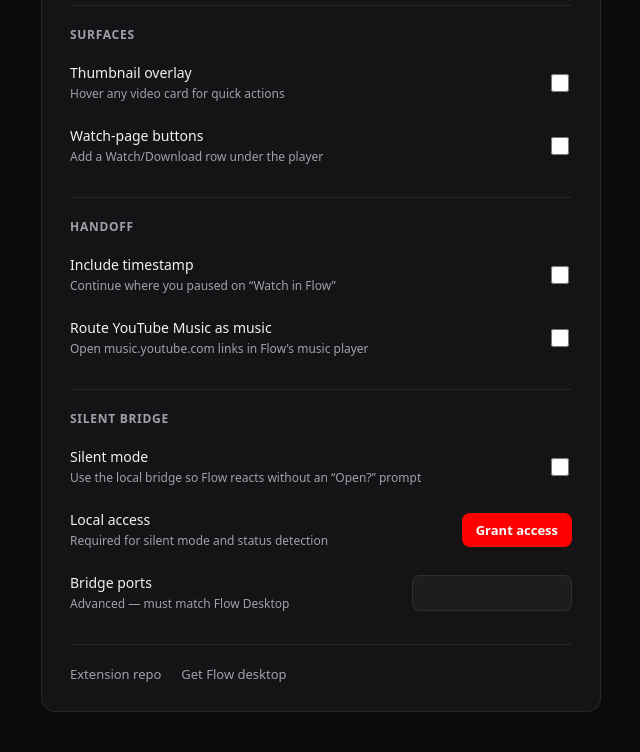
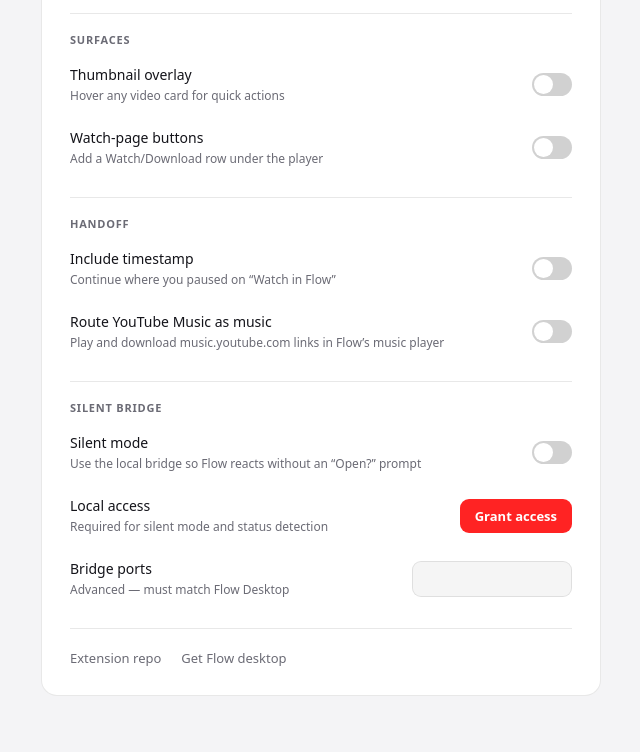
Before and after one commit to FlowNeuro/Flow-Extension, a website with bundled scripts: page src/options/options.html in a window 1280 px wide. Shown: the part 130-882 px from the top of the page, without its empty margins (319-959 px from the left). Built offline with nearby package versions, Linux system fonts and the light colour scheme.

Commit message:
add yt music support and  UI improvements

```diff
--- a/src/content/actions.js
+++ b/src/content/actions.js
@@ -1,8 +1,7 @@
 import { handoff } from "../bridge/index.js";
 import { toast } from "../ui/toast.js";
 import { hasBridgePermission } from "../lib/permissions.js";
-import { ACTION } from "../lib/messages.js";
-import { watchAction, watchParams, downloadParams } from "./params.js";
+import { watchAction, downloadAction, watchParams, downloadParams } from "./params.js";
 
 // getSettings is a live getter so actions always read the latest settings.
 export function createActions(getSettings) {
@@ -25,7 +24,7 @@ export function createActions(getSettings) {
     },
     download(id) {
       const settings = getSettings();
-      return run(ACTION.DOWNLOAD, downloadParams(id), settings);
+      return run(downloadAction(settings), downloadParams(id), settings);
     },
   };
 }
--- a/src/content/params.js
+++ b/src/content/params.js
@@ -8,6 +8,12 @@ export function watchAction(settings) {
   return location.host === MUSIC_HOST && settings.musicAsMusic
     ? ACTION.MUSIC
     : ACTION.WATCH;
+}
+
+export function downloadAction(settings) {
+  return location.host === MUSIC_HOST && settings.musicAsMusic
+    ? ACTION.MUSIC_DOWNLOAD
+    : ACTION.DOWNLOAD;
 }
 
 // t and list only make sense for the video currently open in the player.
--- a/src/lib/messages.js
+++ b/src/lib/messages.js
@@ -6,4 +6,5 @@ export const ACTION = {
   WATCH: "watch",
   DOWNLOAD: "download",
   MUSIC: "music",
+  MUSIC_DOWNLOAD: "music-download",
 };
--- a/src/lib/settings.js
+++ b/src/lib/settings.js
@@ -8,7 +8,7 @@ export const DEFAULT_SETTINGS = {
   watchPageRow: true,
   silentMode: true,
   includeTimestamp: true,
-  musicAsMusic: false,
+  musicAsMusic: true,
   ports: BRIDGE_PORTS,
 };
 
--- a/src/options/options.css
+++ b/src/options/options.css
@@ -2,9 +2,25 @@
   --bg: #0b0b0d;
   --card: #141417;
   --fg: #f1f1f1;
-  --muted: #a0a0a8;
-  --line: rgba(255, 255, 255, 0.08);
-  --accent: #ff0000;
+  --muted: #9a9aa2;
+  --line: rgba(255, 255, 255, 0.09);
+  --hover: rgba(255, 255, 255, 0.04);
+  --field: rgba(255, 255, 255, 0.05);
+  --track: rgba(255, 255, 255, 0.16);
+  --accent: #ff2323;
+}
+
+@media (prefers-color-scheme: light) {
+  :root {
+    --bg: #f4f4f6;
+    --card: #ffffff;
+    --fg: #14141a;
+    --muted: #6b6b75;
+    --line: rgba(0, 0, 0, 0.09);
+    --hover: rgba(0, 0, 0, 0.03);
+    --field: rgba(0, 0, 0, 0.04);
+    --track: rgba(0, 0, 0, 0.18);
+  }
 }
 
 * {
@@ -13,7 +29,7 @@
 
 body {
   margin: 0;
-  padding: 40px 20px;
+  padding: 48px 20px;
   font-family:
     system-ui,
     -apple-system,
@@ -30,20 +46,21 @@ body {
   max-width: 560px;
   background: var(--card);
   border: 1px solid var(--line);
-  border-radius: 14px;
-  padding: 28px;
+  border-radius: 16px;
+  padding: 8px 28px 28px;
 }
 
 .head {
   display: flex;
   align-items: center;
   gap: 14px;
-  padding-bottom: 20px;
+  padding: 20px 0;
   border-bottom: 1px solid var(--line);
 }
 .head h1 {
   margin: 0;
   font-size: 18px;
+  letter-spacing: -0.01em;
 }
 .sub {
   margin: 4px 0 0;
@@ -52,14 +69,14 @@ body {
 }
 
 .group {
-  padding: 20px 0;
+  padding: 18px 0;
   border-bottom: 1px solid var(--line);
 }
 .group h2 {
-  margin: 0 0 8px;
-  font-size: 12px;
+  margin: 0 0 6px;
+  font-size: 11px;
   text-transform: uppercase;
-  letter-spacing: 0.06em;
+  letter-spacing: 0.07em;
   color: var(--muted);
 }
 
@@ -67,7 +84,15 @@ body {
   display: flex;
   align-items: center;
   gap: 16px;
-  padding: 12px 0;
+  padding: 12px 10px;
+  margin: 0 -10px;
+  border-radius: 10px;
+}
+label.row {
+  cursor: pointer;
+}
+label.row:hover {
+  background: var(--hover);
 }
 .row__label {
   display: flex;
@@ -81,23 +106,50 @@ body {
 }
 
 input[type="checkbox"] {
-  margin-left: auto;
-  width: 18px;
-  height: 18px;
-  accent-color: var(--accent);
+  appearance: none;
+  -webkit-appearance: none;
+  position: relative;
+  flex-shrink: 0;
+  margin: 0 0 0 auto;
+  width: 40px;
+  height: 23px;
+  border-radius: 999px;
+  background: var(--track);
   cursor: pointer;
+  transition: background 0.16s ease;
+}
+input[type="checkbox"]::after {
+  content: "";
+  position: absolute;
+  top: 2px;
+  left: 2px;
+  width: 19px;
+  height: 19px;
+  border-radius: 50%;
+  background: #fff;
+  transition: transform 0.16s ease;
+}
+input[type="checkbox"]:checked {
+  background: var(--accent);
+}
+input[type="checkbox"]:checked::after {
+  transform: translateX(17px);
+}
+input[type="checkbox"]:focus-visible {
+  outline: 2px solid var(--accent);
+  outline-offset: 2px;
 }
 
 .text {
   margin-left: auto;
   width: 160px;
-  padding: 8px 10px;
+  padding: 8px 11px;
   font: inherit;
   font-size: 13px;
   color: var(--fg);
-  background: rgba(255, 255, 255, 0.04);
+  background: var(--field);
   border: 1px solid var(--line);
-  border-radius: 8px;
+  border-radius: 9px;
 }
 .text:focus {
   outline: none;
@@ -112,21 +164,23 @@ input[type="checkbox"] {
   color: #fff;
   background: var(--accent);
   border: 0;
-  border-radius: 8px;
-  padding: 8px 14px;
+  border-radius: 9px;
+  padding: 8px 15px;
   cursor: pointer;
+  transition: opacity 0.15s ease;
 }
 .btn:hover {
-  background: #d90000;
+  opacity: 0.88;
 }
 .btn:disabled {
-  background: rgba(255, 255, 255, 0.08);
+  background: var(--field);
   color: var(--muted);
   cursor: default;
 }
 
 .foot {
   display: flex;
+  align-items: center;
   gap: 20px;
   padding-top: 20px;
 }
@@ -138,3 +192,8 @@ input[type="checkbox"] {
 .foot a:hover {
   color: var(--fg);
 }
+.version {
+  margin-left: auto;
+  color: var(--muted);
+  font-size: 12px;
+}
--- a/src/options/options.html
+++ b/src/options/options.html
@@ -46,7 +46,7 @@
         <label class="row">
           <span class="row__label">
             Route YouTube Music as music
-            <small>Open music.youtube.com links in Flow’s music player</small>
+            <small>Play and download music.youtube.com links in Flow’s music player</small>
           </span>
           <input type="checkbox" data-setting="musicAsMusic" />
         </label>
@@ -86,6 +86,7 @@
       <footer class="foot">
         <a id="repo" href="#" target="_blank" rel="noopener">Extension repo</a>
         <a id="get-flow" href="#" target="_blank" rel="noopener">Get Flow desktop</a>
+        <span id="version" class="version"></span>
       </footer>
     </main>
 
--- a/src/options/options.js
+++ b/src/options/options.js
@@ -1,3 +1,4 @@
+import { api } from "../lib/browser.js";
 import { bindSettingToggles } from "../lib/bind-settings.js";
 import { loadSettings, saveSettings, DEFAULT_SETTINGS } from "../lib/settings.js";
 import { hasBridgePermission, requestBridgePermission } from "../lib/permissions.js";
@@ -5,6 +6,8 @@ import { FLOW_RELEASE_URL, EXTENSION_REPO_URL } from "../lib/const.js";
 
 const grantBtn = document.getElementById("grant");
 const portsInput = document.getElementById("ports");
+
+document.getElementById("version").textContent = `v${api.runtime.getManifest().version}`;
 
 async function refreshGrant() {
   const granted = await hasBridgePermission();
--- a/src/popup/popup.css
+++ b/src/popup/popup.css
@@ -1,11 +1,26 @@
 :root {
   --bg: #0f0f11;
   --fg: #f1f1f1;
-  --muted: #a0a0a8;
+  --muted: #9a9aa2;
   --line: rgba(255, 255, 255, 0.1);
-  --accent: #ff0000;
-  --ok: #58d68d;
+  --hover: rgba(255, 255, 255, 0.05);
+  --track: rgba(255, 255, 255, 0.16);
+  --accent: #ff2323;
+  --ok: #4ade80;
   --off: #ff6363;
+}
+
+@media (prefers-color-scheme: light) {
+  :root {
+    --bg: #ffffff;
+    --fg: #14141a;
+    --muted: #6b6b75;
+    --line: rgba(0, 0, 0, 0.1);
+    --hover: rgba(0, 0, 0, 0.04);
+    --track: rgba(0, 0, 0, 0.18);
+    --ok: #16a34a;
+    --off: #dc2626;
+  }
 }
 
 * {
@@ -15,7 +30,7 @@
 body {
   width: 300px;
   margin: 0;
-  padding: 14px;
+  padding: 14px 16px;
   font-family:
     system-ui,
     -apple-system,
@@ -35,40 +50,56 @@ body {
 }
 
 .brand {
-  font-weight: 600;
+  font-weight: 650;
   font-size: 15px;
+  letter-spacing: -0.01em;
+}
+
+.version {
+  font-size: 11px;
+  color: var(--muted);
 }
 
 .status {
   margin-left: auto;
+  display: inline-flex;
+  align-items: center;
+  gap: 6px;
   font-size: 12px;
-  padding: 3px 8px;
-  border-radius: 999px;
-  border: 1px solid var(--line);
   color: var(--muted);
   white-space: nowrap;
 }
+.status::before {
+  content: "";
+  width: 7px;
+  height: 7px;
+  border-radius: 50%;
+  background: currentColor;
+}
 .status--ok {
   color: var(--ok);
-  border-color: rgba(88, 214, 141, 0.4);
 }
 .status--off {
   color: var(--off);
-  border-color: rgba(255, 99, 99, 0.4);
 }
 
 .toggles {
   display: flex;
   flex-direction: column;
-  padding: 6px 0;
+  padding: 4px 0;
 }
 
 .row {
   display: flex;
   align-items: center;
   gap: 12px;
-  padding: 10px 2px;
+  padding: 9px 8px;
+  margin: 0 -8px;
+  border-radius: 8px;
   cursor: pointer;
+}
+.row:hover {
+  background: var(--hover);
 }
 
 .row__label {
@@ -82,17 +113,44 @@ body {
 }
 
 input[type="checkbox"] {
-  margin-left: auto;
-  width: 16px;
-  height: 16px;
-  accent-color: var(--accent);
+  appearance: none;
+  -webkit-appearance: none;
+  position: relative;
+  flex-shrink: 0;
+  margin: 0 0 0 auto;
+  width: 36px;
+  height: 21px;
+  border-radius: 999px;
+  background: var(--track);
   cursor: pointer;
+  transition: background 0.16s ease;
+}
+input[type="checkbox"]::after {
+  content: "";
+  position: absolute;
+  top: 2px;
+  left: 2px;
+  width: 17px;
+  height: 17px;
+  border-radius: 50%;
+  background: #fff;
+  transition: transform 0.16s ease;
+}
+input[type="checkbox"]:checked {
+  background: var(--accent);
+}
+input[type="checkbox"]:checked::after {
+  transform: translateX(15px);
+}
+input[type="checkbox"]:focus-visible {
+  outline: 2px solid var(--accent);
+  outline-offset: 2px;
 }
 
 .foot {
   display: flex;
   align-items: center;
-  justify-content: space-between;
+  gap: 16px;
   padding-top: 12px;
   border-top: 1px solid var(--line);
 }
@@ -108,6 +166,9 @@ input[type="checkbox"] {
   padding: 0;
   cursor: pointer;
 }
+.foot button {
+  margin-left: auto;
+}
 .foot a:hover,
 .foot button:hover {
   color: var(--fg);
--- a/src/popup/popup.js
+++ b/src/popup/popup.js
@@ -5,6 +5,8 @@ import { hasBridgePermission, requestBridgePermission } from "../lib/permissions
 import { FLOW_RELEASE_URL } from "../lib/const.js";
 
 const statusEl = document.getElementById("status");
+
+document.getElementById("version").textContent = `v${api.runtime.getManifest().version}`;
 
 function setStatus(kind, text) {
   statusEl.className = `status status--${kind}`;
```
Also changed, not shown: src/popup/popup.html (+1 -0 lines), 1 other file.
